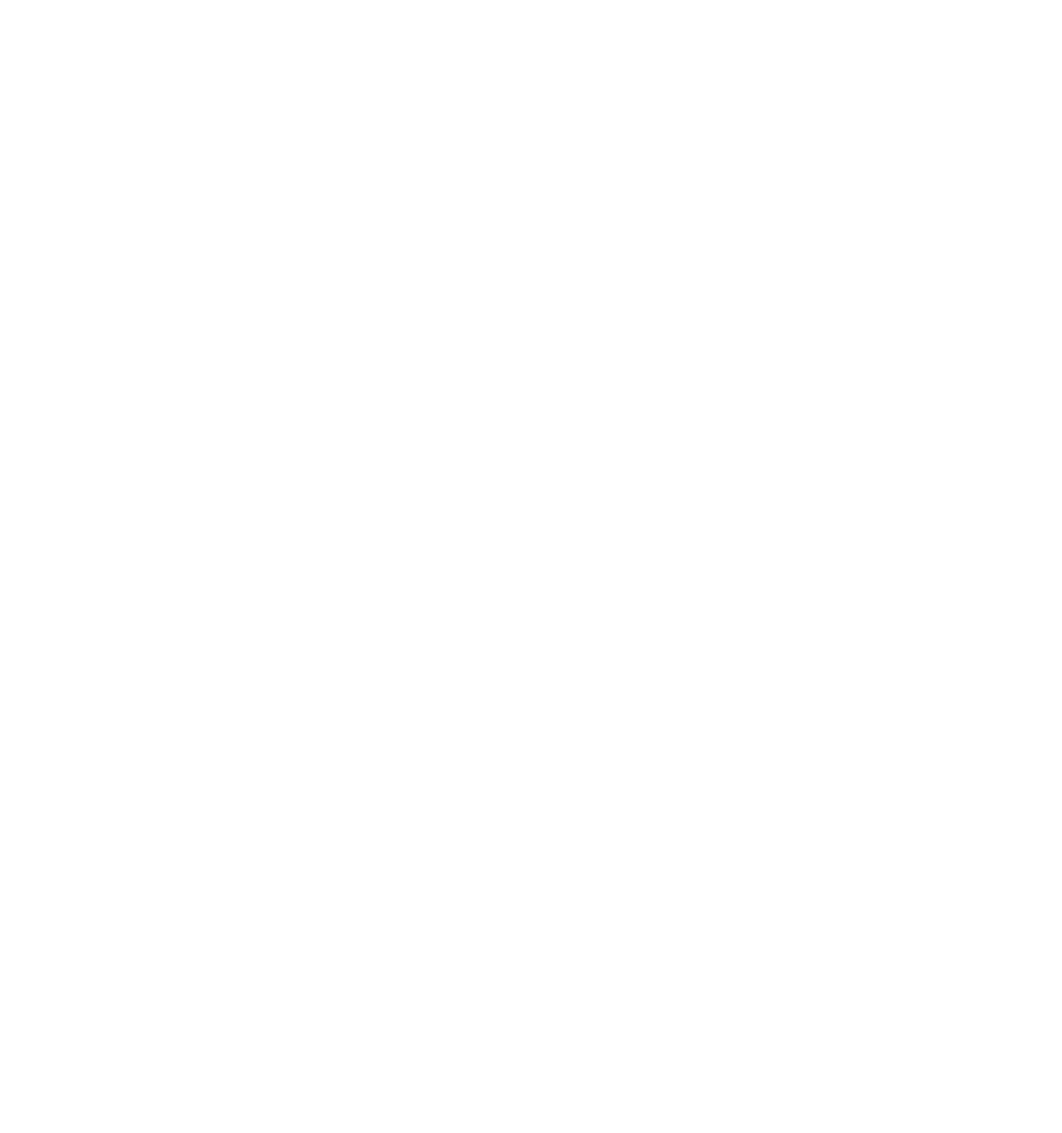
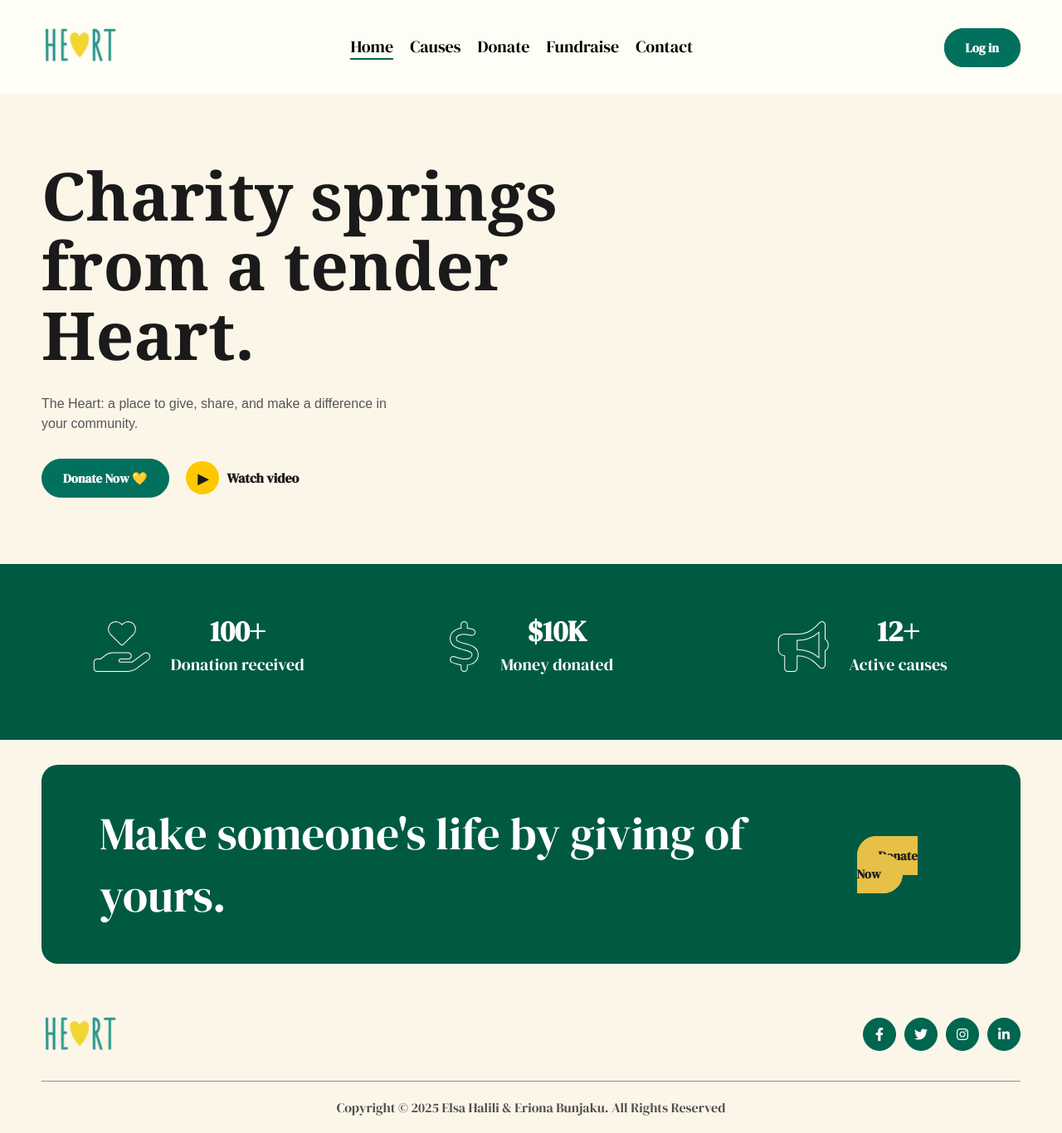
Before and after one commit to elsahalili5/web-project, a PHP site: page /home.html in a window 1280 px wide. Before the commit the page is empty. Shown: the whole page at 83% size. Before the commit the page ends 800 px from the top, so only its background shows below. Run offline with PHP 8.4, Linux system fonts and the light colour scheme; some web fonts are replaced.

Commit message:
✨ Add header and footer

```diff
--- a/home.html
+++ b/home.html
@@ -4,6 +4,150 @@
     <meta charset="UTF-8" />
     <meta name="viewport" content="width=device-width, initial-scale=1.0" />
     <title>Document</title>
+    <link rel="stylesheet" href="./styles/header_footer.css" />
+    <link rel="stylesheet" href="./styles/style.css" />
+    <link rel="stylesheet" href="./styles/home.css" />
+    <link
+      rel="stylesheet"
+      href="https://cdnjs.cloudflare.com/ajax/libs/font-awesome/6.4.2/css/all.min.css"
+    />
   </head>
-  <body></body>
+  <body>
+    <header>
+      <div class="container">
+        <nav class="navbar">
+          <div class="logo">
+            <img class="default_logo" src="./images/logo2.png" alt="" />
+          </div>
+          <div class="left-nav" id="menu-item">
+            <ul>
+              <li><a href="home.html" class="active">Home</a></li>
+              <li><a href="causes.html">Causes</a></li>
+              <li><a href="donate.html">Donate</a></li>
+              <li><a href="fundraise.html">Fundraise</a></li>
+              <li><a href="contact.html">Contact</a></li>
+              <li class="login-btn mobile-btn"></li>
+            </ul>
+          </div>
+
+          <div class="right-nav" id="menu-item-right">
+            <a href="login.html" class="btn-green"> Log in </a>
+          </div>
+        </nav>
+      </div>
+    </header>
+
+    <section class="home-intro">
+      <div class="container">
+        <div class="intro-content">
+          <h1 class="intro-title">
+            Charity springs <br />
+            from a tender <br />
+            Heart.
+          </h1>
+
+          <p class="intro-description">
+            The Heart: a place to give, share, and make a difference in your
+            community.
+          </p>
+          <div class="intro-actions">
+            <a href="#" class="btn-green">Donate Now 💛 </a>
+            <a href="#" class="btn-watch">
+              <span class="play-icon">▶</span>
+              Watch video
+            </a>
+          </div>
+        </div>
+      </div>
+    </section>
+
+    <section class="statistics-section">
+      <div class="container">
+        <div class="stats-grid">
+          <div class="stat-item">
+            <span class="stat-icon">
+              <i class="fas fa-hand-holding-heart"></i>
+            </span>
+            <div class="stat-content">
+              <p class="stat-number">100+</p>
+              <p class="stat-label">Donation received</p>
+            </div>
+          </div>
+
+          <div class="stat-item">
+            <span class="stat-icon">
+              <i class="fa-solid fa-dollar-sign"></i>
+            </span>
+            <div class="stat-content">
+              <p class="stat-number">$10K</p>
+              <p class="stat-label">Money donated</p>
+            </div>
+          </div>
+
+          <div class="stat-item">
+            <span class="stat-icon">
+              <i class="fas fa-bullhorn"></i>
+            </span>
+            <div class="stat-content">
+              <p class="stat-number">12+</p>
+              <p class="stat-label">Active causes</p>
+            </div>
+          </div>
+        </div>
+      </div>
+    </section>
+    <div class="container">
+      <div class="last-section">
+        <h1>Make someone's life by giving of yours.</h1>
+
+        <div>
+          <a href="#" class="btn-yellow">Donate Now </a>
+        </div>
+      </div>
+    </div>
+    <footer>
+      <div class="container">
+        <div class="footer">
+          <div class="footer-left">
+            <div class="logo">
+              <img src="./images/logo2.png" alt="" />
+            </div>
+          </div>
+          <div class="footer-right">
+            <ul>
+              <li>
+                <a href="#" class="icon-link"
+                  ><i class="fab fa-facebook-f"></i
+                ></a>
+              </li>
+
+              <li>
+                <a href="#" class="icon-link"><i class="fab fa-twitter"></i></a>
+              </li>
+
+              <li>
+                <a href="#" class="icon-link"
+                  ><i class="fab fa-instagram"></i
+                ></a>
+              </li>
+
+              <li>
+                <a href="#" class="icon-link"
+                  ><i class="fab fa-linkedin-in"></i
+                ></a>
+              </li>
+            </ul>
+          </div>
+        </div>
+      </div>
+      <div></div>
+      <div class="footer-copyright">
+        <p>
+          Copyright &copy; 2025 Elsa Halili & Eriona Bunjaku. All Rights
+          Reserved
+        </p>
+      </div>
+    </footer>
+  </body>
+  <script src="./js/main.js"></script>
 </html>
--- /dev/null
+++ b/js/main.js
@@ -0,0 +1,11 @@
+const links = document.querySelectorAll(".left-nav ul li a");
+
+links.forEach((link) => {
+  link.addEventListener("click", function (e) {
+    e.preventDefault();
+
+    links.forEach((l) => l.classList.remove("active"));
+
+    this.classList.add("active");
+  });
+});
--- /dev/null
+++ b/styles/header_footer.css
@@ -0,0 +1,76 @@
+.container {
+  padding: 0 50px;
+}
+.navbar {
+  display: flex;
+  padding-bottom: 30px;
+  padding-top: 30px;
+  justify-content: space-between;
+  font-size: 20px;
+  align-items: center;
+}
+
+.left-nav ul {
+  display: flex;
+  list-style: none;
+  gap: 20px;
+}
+.left-nav ul li a {
+  text-decoration: none;
+  color: black;
+}
+
+.left-nav ul li a:hover {
+  color: #00664f;
+}
+.logo {
+  width: 90px;
+}
+.logo img {
+  width: 100%;
+}
+
+.footer-right {
+  display: flex;
+  gap: 10px;
+}
+
+.icon-link {
+  display: flex;
+  justify-content: center;
+  align-items: center;
+  width: 40px;
+  height: 40px;
+  border-radius: 50%;
+  border: 1px solid #00664f;
+  color: white;
+  background-color: #00664f;
+
+  text-decoration: none;
+}
+
+.footer-right ul li {
+  list-style: none;
+}
+.footer-right ul {
+  display: flex;
+  gap: 10px;
+}
+
+.footer {
+  align-items: center;
+  padding: 30px 0;
+  display: flex;
+  justify-content: space-between;
+  border-bottom: 1px solid rgb(149, 146, 146);
+}
+
+.footer-copyright {
+  text-align: center;
+  padding: 20px;
+  color: rgb(81, 79, 79);
+}
+
+.active {
+  border-bottom: 2px solid #00664f;
+}
--- /dev/null
+++ b/styles/home.css
@@ -0,0 +1,112 @@
+.home-intro {
+  background-color: #fcf6e9;
+  padding: 80px 0;
+}
+
+.intro-title {
+  font-family: "Georgia", "Times New Roman", Times, serif;
+  font-size: 80px;
+  font-weight: 900;
+  line-height: 1.05;
+  color: #1a1a1a;
+  margin-bottom: 30px;
+}
+
+.intro-description {
+  font-family: sans-serif;
+  font-size: 16px;
+  line-height: 1.5;
+  color: #555;
+  margin-bottom: 30px;
+  max-width: 450px;
+}
+
+.intro-actions {
+  display: flex;
+  align-items: center;
+  gap: 20px;
+}
+
+.btn-watch {
+  display: flex;
+  align-items: center;
+  text-decoration: none;
+  color: #1a1a1a;
+  font-weight: bold;
+  transition: color 0.3s;
+}
+
+.btn-watch:hover {
+  color: #01715d;
+}
+
+.play-icon {
+  display: flex;
+  justify-content: center;
+  align-items: center;
+  width: 40px;
+  height: 40px;
+  background-color: #ffc800;
+  color: #1a1a1a;
+  border-radius: 50%;
+  font-size: 18px;
+  margin-right: 10px;
+  padding-left: 3px;
+}
+
+.statistics-section {
+  background-color: #005a41;
+  padding: 60px 0;
+}
+
+.stats-grid {
+  display: grid;
+  grid-template-columns: repeat(3, 1fr);
+  gap: 20px;
+  align-items: center;
+  justify-items: center;
+}
+.stat-item {
+  display: flex;
+  text-align: center;
+  gap: 25px;
+  color: white;
+  padding: 0 15px;
+}
+
+.stat-icon {
+  font-size: 60px;
+  margin-bottom: 10px;
+}
+
+.stat-icon i {
+  color: transparent;
+  -webkit-text-stroke: 1px white;
+}
+
+.stat-number {
+  font-size: 35px;
+  font-weight: 700;
+  line-height: 1.2;
+}
+
+.stat-label {
+  font-size: 20px;
+  font-weight: 400;
+  margin-top: 5px;
+}
+
+.last-section {
+  display: flex;
+  justify-content: space-between;
+  border-radius: 20px;
+  background-color: #005a41;
+  height: 30vh;
+  margin: 30px 0;
+  align-items: center;
+  padding: 70px;
+  color: white;
+}
+.last-section h1 {
+  font-size: 55px;
+}
--- a/styles/style.css
+++ b/styles/style.css
@@ -3,4 +3,35 @@
   font-family: "DM Serif Display", serif;
   font-weight: 400;
   font-style: normal;
+  margin: 0;
+  padding: 0;
+  box-sizing: border-box;
 }
+
+body {
+  background-color: #fcf6e9;
+}
+.btn-green {
+  border: 1px solid#01715d;
+  background-color: #01715d;
+  border-radius: 30px;
+  color: #ffffff;
+  font-size: 15px;
+  font-weight: bold;
+  padding: 12px 25px;
+  text-decoration: none;
+  cursor: pointer;
+}
+.btn-yellow {
+  border: 1px solid#e6c047;
+  background-color: #e6c047;
+  border-radius: 30px;
+  color: #222222;
+  font-size: 15px;
+  font-weight: bold;
+  padding: 12px 25px;
+  text-decoration: none;
+}
+header {
+  background-color: #fefdf6;
+}
```
Also changed, not shown: styles/login.css (+2 -5 lines), donate.html (added), fundraise.html (added), images/logo.png (added), images/logo2.png (added).
